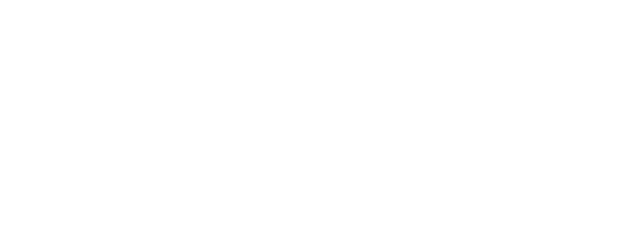
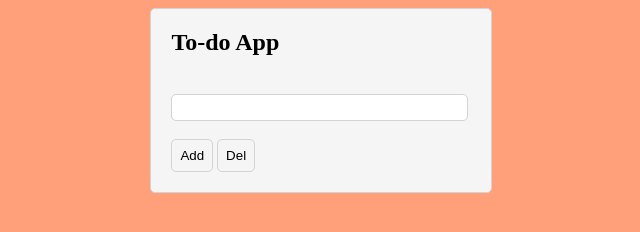
Before and after one commit to JustWaveThings/local_storage_example_project, a plain HTML site: page index.html in a window 1280 px wide. Shown: the whole page, without its empty margins (287-927 px from the left). Drawn offline with Linux system fonts and the light colour scheme.

Commit message:
Example with checking local storage first

```diff
--- a/index.html
+++ b/index.html
@@ -6,11 +6,26 @@
   <meta http-equiv="X-UA-Compatible" content="IE=edge">
   <meta name="viewport" content="width=device-width, initial-scale=1.0">
   <script src="script.js" defer></script>
+  <link rel="stylesheet" href="style.css">
   <title>Local Storage Example Project</title>
 </head>
 
 <body>
 
+  <div class="container">
+    <div class="to-do-app">
+      <h2>To-do App</h2>
+      <label for="item"></label>
+      <br>
+      <input id="item" type="text">
+      <br>
+      <br>
+      <button onclick="add()">Add</button>
+      <button onclick="del()">Del</button>
+    </div>
+    <ul></ul>
+  </div>
+
 </body>
 
 </html>
--- a/script.js
+++ b/script.js
@@ -1,13 +1,27 @@
-/* const colorsArray = ['blue', 'Green', 'White', 'Red', 'Chartruse'];
-localStorage.setItem('colors', JSON.stringify(colorsArray));
+const ul = document.querySelector('ul');
+const input = document.getElementById('item');
 
-const numbersArray = [1, 2, 3, 4];
-localStorage.setItem('numbers', JSON.stringify(numbersArray)); */
+let itemsArray = localStorage.getItem('items')
+	? JSON.parse(localStorage.getItem('items'))
+	: [];
 
-const colorsData = JSON.parse(localStorage.getItem('colors'));
-console.log(colorsData);
+itemsArray.forEach(liMaker);
 
-const numbersData = JSON.parse(localStorage.getItem('numbers'));
-console.log(numbersData);
+function liMaker(text) {
+	const li = document.createElement('li');
+	li.textContent = text;
+	ul.appendChild(li);
+}
 
-localStorage.clear();
+function add() {
+	itemsArray.push(input.value);
+	localStorage.setItem('items', JSON.stringify(itemsArray));
+	liMaker(input.value);
+	input.value = '';
+}
+
+function del() {
+	localStorage.clear();
+	ul.innerText = '';
+	itemsArray = [];
+}
--- /dev/null
+++ b/style.css
@@ -0,0 +1,44 @@
+body {
+  background-color: lightsalmon;
+}
+
+.container {
+  width: 95%;
+  display: flex;
+  justify-content: center;
+  align-items: center;
+  flex-direction: column;
+}
+
+.to-do-app {
+  width: 300px;
+  padding: 0 20px 20px 20px;
+  border-radius: 5px;
+  background-color: whitesmoke;
+  border: 1px solid lightgray;
+}
+
+.to-do-app input {
+  width: 95%;
+  padding: 5px;
+  border-radius: 5px;
+  border: 1px solid lightgray;
+}
+
+.to-do-app button {
+  width: fit-content;
+  padding: 8px;
+  outline: none;
+  cursor: pointer;
+  border: 1px solid lightgray;
+  border-radius: 5px;
+  background-color: whitesmoke;
+}
+
+.to-do-app button:hover {
+  background-color: rgba(0, 0, 0, 0.1);
+}
+
+li {
+  font-size: 1.5rem;
+}
```
